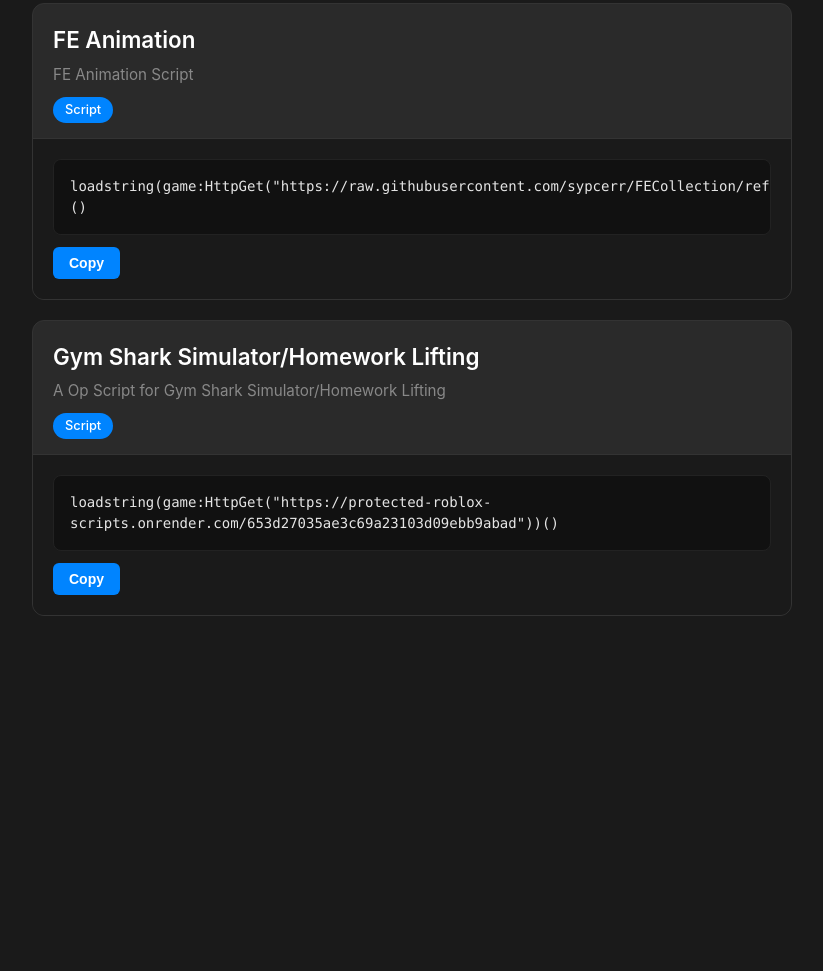
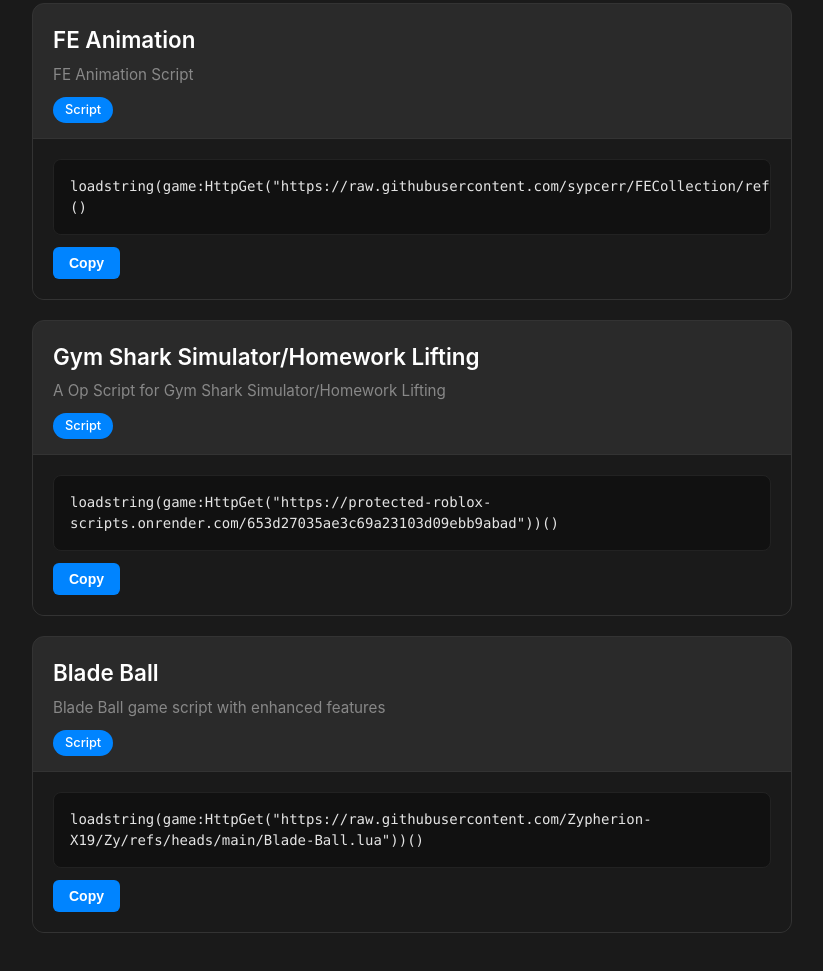
Before and after one commit to AngelDevAccV2/Script_Hub, a plain HTML site: page index.html in a window 1280 px wide. Shown: the part 592-1563 px from the top of the page, without its empty margins (228-1051 px from the left). Before the commit the page ends 1248 px from the top, so only its background shows below. Drawn offline with Linux system fonts and the light colour scheme.

Commit message:
Update index.html

```diff
--- a/index.html
+++ b/index.html
@@ -269,6 +269,12 @@
                 category: "Script",
                 description: "A Op Script for Gym Shark Simulator/Homework Lifting",
                 code: `loadstring(game:HttpGet("https://protected-roblox-scripts.onrender.com/653d27035ae3c69a23103d09ebb9abad"))()`
+            },
+            {
+                title: "Blade Ball",
+                category: "Script",
+                description: "Blade Ball game script with enhanced features",
+                code: `loadstring(game:HttpGet("https://raw.githubusercontent.com/Zypherion-X19/Zy/refs/heads/main/Blade-Ball.lua"))()`
             }
         ];
 
```
